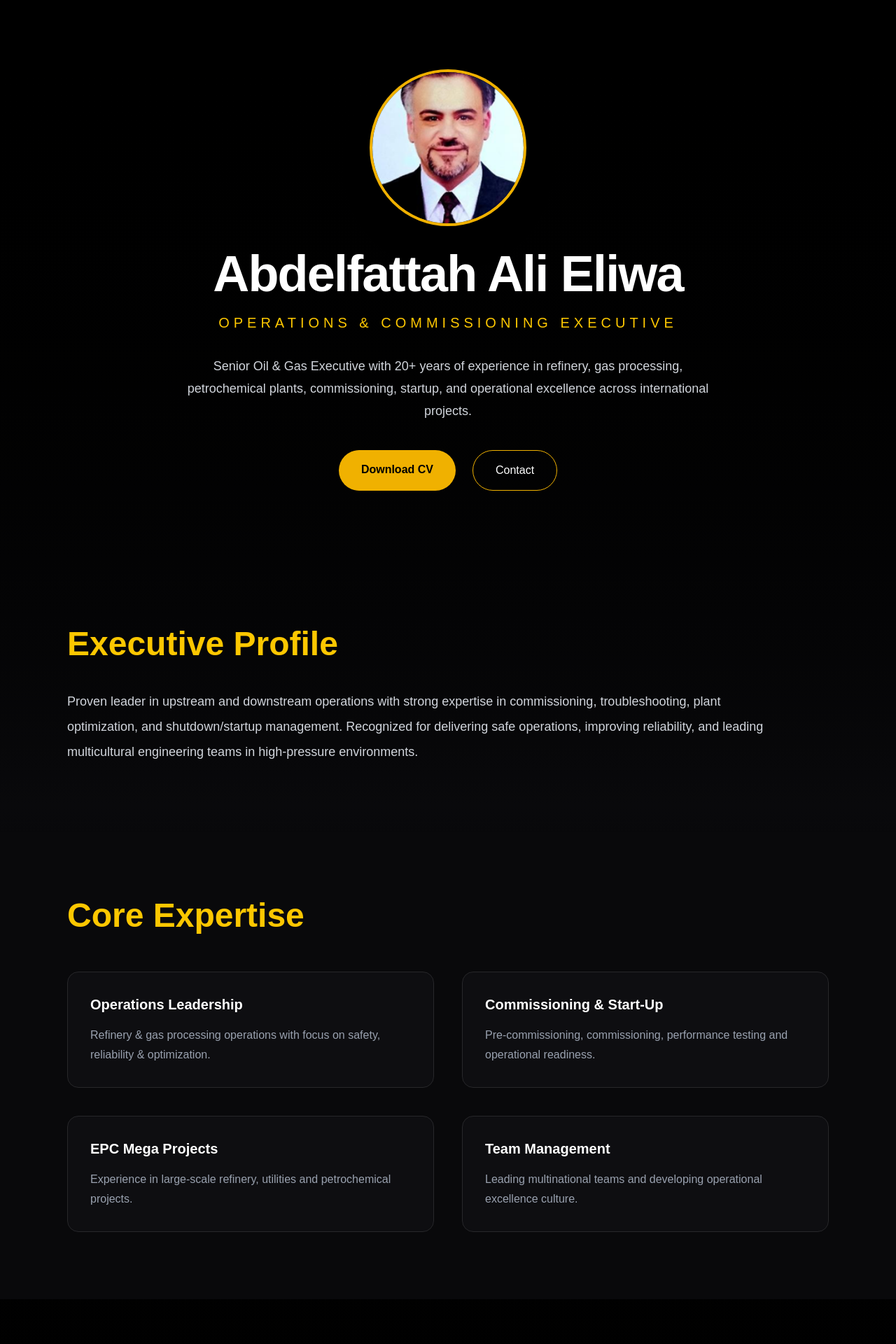
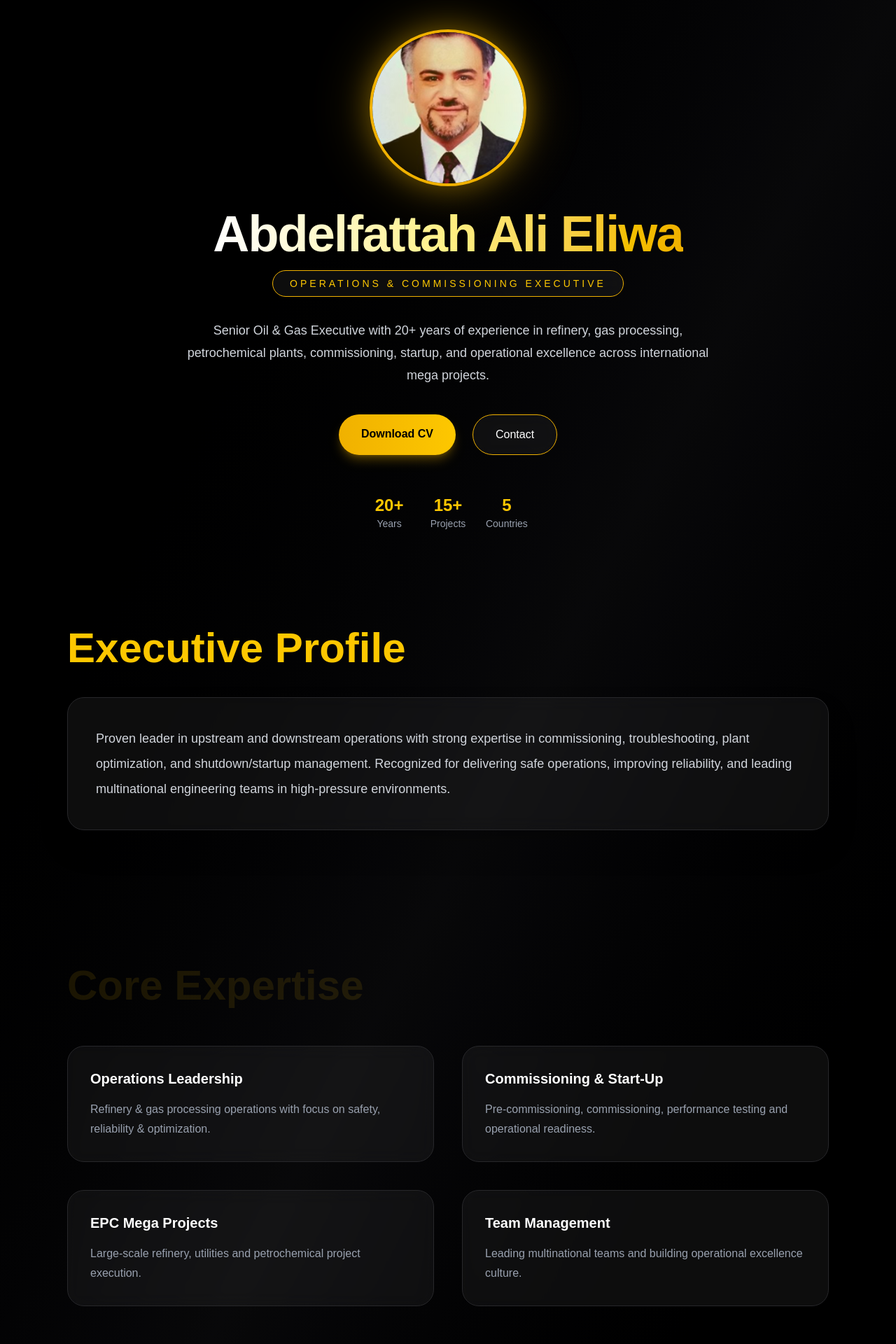
Before and after one commit to chemabdelfattah83/executive-portfolio, a Next.js app: page / in a window 1280 px wide. Shown: the top 1920 px of the page at 70% size. Built offline with nearby package versions, Linux system fonts and the light colour scheme.

Commit message:
final update

```diff
--- a/app/page.tsx
+++ b/app/page.tsx
@@ -4,74 +4,107 @@ import { motion } from "framer-motion";
 
 export default function Home() {
   return (
-    <main className="bg-gradient-to-b from-black via-zinc-950 to-black text-white min-h-screen">
+    <main className="relative text-white min-h-screen overflow-hidden bg-black">
+
+      {/* Animated Background */}
+      <div className="absolute inset-0 bg-gradient-to-br from-black via-zinc-950 to-black animate-pulse opacity-90"></div>
 
       {/* HERO */}
-      <section className="min-h-screen flex flex-col justify-center items-center text-center px-6">
+      <section className="relative min-h-screen flex flex-col justify-center items-center text-center px-6">
 
-        <motion.img
-          initial={{ scale: 0.8, opacity: 0 }}
+        {/* Profile */}
+        <motion.div
+          initial={{ scale: 0.7, opacity: 0 }}
           animate={{ scale: 1, opacity: 1 }}
           transition={{ duration: 0.8 }}
+          className="relative"
+        >
+          <img
             src="/profile.jpg"
-          alt="Executive Portrait"
-          className="w-56 h-56 rounded-full border-4 border-yellow-500 object-cover shadow-2xl"
+            className="w-56 h-56 rounded-full border-4 border-yellow-500 shadow-[0_0_40px_rgba(234,179,8,0.4)] object-cover"
           />
+          <div className="absolute -inset-2 rounded-full blur-2xl bg-yellow-500 opacity-20"></div>
+        </motion.div>
 
+        {/* Name */}
         <motion.h1
-          initial={{ y: 30, opacity: 0 }}
+          initial={{ y: 40, opacity: 0 }}
           animate={{ y: 0, opacity: 1 }}
           transition={{ delay: 0.2 }}
-          className="text-4xl md:text-7xl font-bold mt-8 tracking-tight"
+          className="text-4xl md:text-7xl font-extrabold mt-8 tracking-tight bg-gradient-to-r from-white via-yellow-200 to-yellow-500 text-transparent bg-clip-text"
         >
           Abdelfattah Ali Eliwa
         </motion.h1>
 
-        <p className="text-yellow-400 tracking-[6px] uppercase mt-5 text-lg md:text-xl">
+        {/* Title Badge */}
+        <div className="mt-4 px-6 py-2 border border-yellow-500 rounded-full text-yellow-400 tracking-[4px] uppercase text-sm backdrop-blur-md bg-white/5">
           Operations & Commissioning Executive
-        </p>
+        </div>
 
+        {/* Description */}
         <p className="max-w-3xl text-gray-300 mt-8 leading-8 text-lg">
           Senior Oil & Gas Executive with 20+ years of experience in refinery,
           gas processing, petrochemical plants, commissioning, startup, and
-          operational excellence across international projects.
+          operational excellence across international mega projects.
         </p>
 
+        {/* Buttons */}
         <div className="flex gap-6 mt-10 flex-wrap justify-center">
+
           <a
             href="/CV.pdf"
-            className="bg-yellow-500 text-black px-8 py-4 rounded-full font-bold hover:scale-105 transition"
+            className="bg-gradient-to-r from-yellow-500 to-yellow-400 text-black px-8 py-4 rounded-full font-bold hover:scale-110 transition shadow-lg shadow-yellow-500/30"
           >
             Download CV
           </a>
 
           <a
             href="#contact"
-            className="border border-yellow-500 px-8 py-4 rounded-full hover:bg-yellow-500 hover:text-black transition"
+            className="border border-yellow-500 px-8 py-4 rounded-full hover:bg-yellow-500 hover:text-black transition backdrop-blur-md bg-white/5"
           >
             Contact
           </a>
         </div>
+
+        {/* Mini KPIs */}
+        <div className="grid grid-cols-3 gap-6 mt-14 text-center text-sm text-gray-400">
+          <div>
+            <p className="text-yellow-400 text-2xl font-bold">20+</p>
+            Years
+          </div>
+          <div>
+            <p className="text-yellow-400 text-2xl font-bold">15+</p>
+            Projects
+          </div>
+          <div>
+            <p className="text-yellow-400 text-2xl font-bold">5</p>
+            Countries
+          </div>
+        </div>
+
       </section>
 
       {/* ABOUT */}
-      <section className="px-8 md:px-24 py-24">
-        <h2 className="text-3xl md:text-5xl font-bold text-yellow-400 mb-10">
+      <section className="px-8 md:px-24 py-24 relative">
+
+        <h2 className="text-4xl md:text-6xl font-bold text-yellow-400 mb-10">
           Executive Profile
         </h2>
 
-        <p className="text-gray-300 leading-9 max-w-5xl text-lg">
+        <div className="backdrop-blur-md bg-white/5 border border-zinc-800 p-10 rounded-3xl shadow-2xl">
+          <p className="text-gray-300 leading-9 text-lg">
             Proven leader in upstream and downstream operations with strong expertise
             in commissioning, troubleshooting, plant optimization, and shutdown/startup
             management. Recognized for delivering safe operations, improving reliability,
-          and leading multicultural engineering teams in high-pressure environments.
+            and leading multinational engineering teams in high-pressure environments.
           </p>
+        </div>
       </section>
 
-      {/* EXPERIENCE */}
-      <section className="bg-zinc-950 px-8 md:px-24 py-24">
+      {/* EXPERTISE */}
+      <section className="px-8 md:px-24 py-24">
 
-        <h2 className="text-3xl md:text-5xl font-bold text-yellow-400 mb-14">
+        <h2 className="text-4xl md:text-6xl font-bold text-yellow-400 mb-14">
           Core Expertise
         </h2>
 
@@ -88,17 +121,17 @@ export default function Home() {
             },
             {
               title: "EPC Mega Projects",
-              desc: "Experience in large-scale refinery, utilities and petrochemical projects."
+              desc: "Large-scale refinery, utilities and petrochemical project execution."
             },
             {
               title: "Team Management",
-              desc: "Leading multinational teams and developing operational excellence culture."
+              desc: "Leading multinational teams and building operational excellence culture."
             }
           ].map((item, i) => (
             <motion.div
               key={i}
-              whileHover={{ scale: 1.03 }}
-              className="border border-zinc-800 p-8 rounded-2xl bg-zinc-900/40"
+              whileHover={{ scale: 1.05 }}
+              className="p-8 rounded-3xl border border-zinc-800 bg-white/5 backdrop-blur-md hover:border-yellow-500 transition"
             >
               <h3 className="text-xl font-semibold text-white">
                 {item.title}
@@ -115,18 +148,18 @@ export default function Home() {
       {/* CONTACT */}
       <section id="contact" className="px-8 md:px-24 py-24 text-center">
 
-        <h2 className="text-3xl md:text-5xl font-bold text-yellow-400 mb-10">
+        <h2 className="text-4xl md:text-6xl font-bold text-yellow-400 mb-10">
           Contact
         </h2>
 
-        <div className="text-gray-300 space-y-3 text-lg">
+        <div className="backdrop-blur-md bg-white/5 border border-zinc-800 rounded-3xl p-10 text-gray-300 space-y-3 text-lg">
           <p>📍 Bahrain: +973 3702 6658</p>
           <p>📍 Egypt: +20 101 901 7235</p>
           <p>📧 chem.abdelfattah83@gmail.com</p>
         </div>
 
         <p className="text-gray-600 mt-10 text-sm">
-          © 2026 Executive Portfolio
+          © 2026 Executive Portfolio | Designed for Leadership Impact
         </p>
 
       </section>
```
Lines whose indentation alone changed are shown as unchanged.
